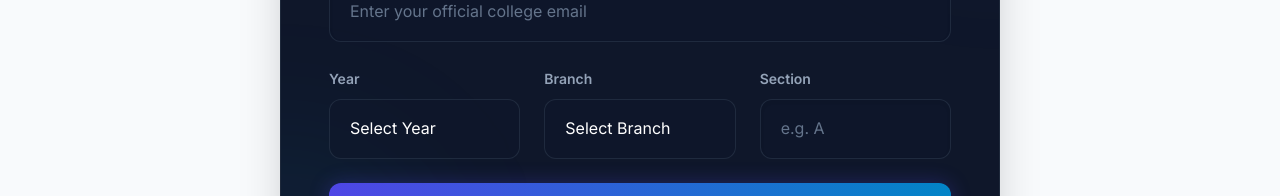
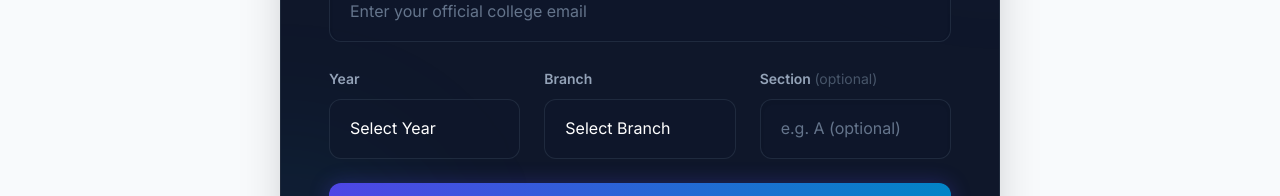
Before and after one commit to hemannayak/minds-website, a React (Vite) app: page /join in a window 1280 px wide. Shown: the part 604-800 px from the top of the page. Built offline with nearby package versions, Linux system fonts and the light colour scheme.

Commit message:
feat: add ECE/EEE/Mech/CSE-ITP/MECH-ITP branches, make Section optional

```diff
--- a/src/pages/Join.jsx
+++ b/src/pages/Join.jsx
@@ -141,21 +141,25 @@ const Join = () => {
                                 >
                                     <option value="" disabled>Select Branch</option>
                                     <option value="Data Science">Data Science</option>
-                                    <option value="AI & ML">AI & ML</option>
+                                    <option value="AI & ML">AI &amp; ML</option>
                                     <option value="CSE Core">CSE Core</option>
+                                    <option value="CSE-ITP">CSE-ITP</option>
                                     <option value="Cyber Security">Cyber Security</option>
+                                    <option value="ECE">ECE</option>
+                                    <option value="EEE">EEE</option>
+                                    <option value="Mech">Mech</option>
+                                    <option value="MECH-ITP">MECH-ITP</option>
                                     <option value="Other">Other</option>
                                 </select>
                             </div>
 
                             <div className="space-y-2">
-                                <label className="text-sm font-semibold text-slate-400">Section</label>
+                                <label className="text-sm font-semibold text-slate-400">Section <span className="text-slate-600 font-normal">(optional)</span></label>
                                 <input
                                     type="text"
                                     name="section"
-                                    required
                                     className="w-full bg-slate-900/50 border border-slate-700/50 rounded-xl px-5 py-4 text-white placeholder-slate-500 focus:outline-none focus:border-indigo-500 focus:bg-slate-900/80 transition-all shadow-inner"
-                                    placeholder="e.g. A"
+                                    placeholder="e.g. A (optional)"
                                 />
                             </div>
                         </div>
```
